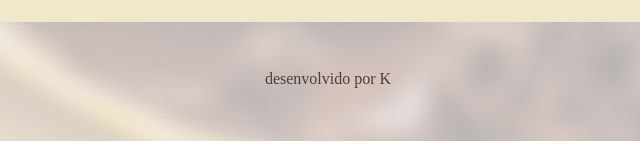
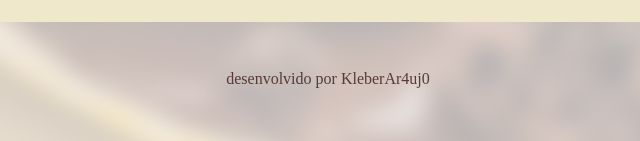
Before and after one commit to KleberAr4uj0/receitas, a plain HTML site: page index.html in a window 1280 px wide. Shown: the part 1274-1415 px from the top of the page, 312-952 px from the left. Drawn offline with Linux system fonts and the light colour scheme; a web font is replaced by a local one.

Commit message:
Update index.html

```diff
--- a/index.html
+++ b/index.html
@@ -46,7 +46,7 @@
         </main>
     </div>
      <footer>
-        desenvolvido por K
+        desenvolvido por KleberAr4uj0
      </footer>
 </body>
 </html>
```
